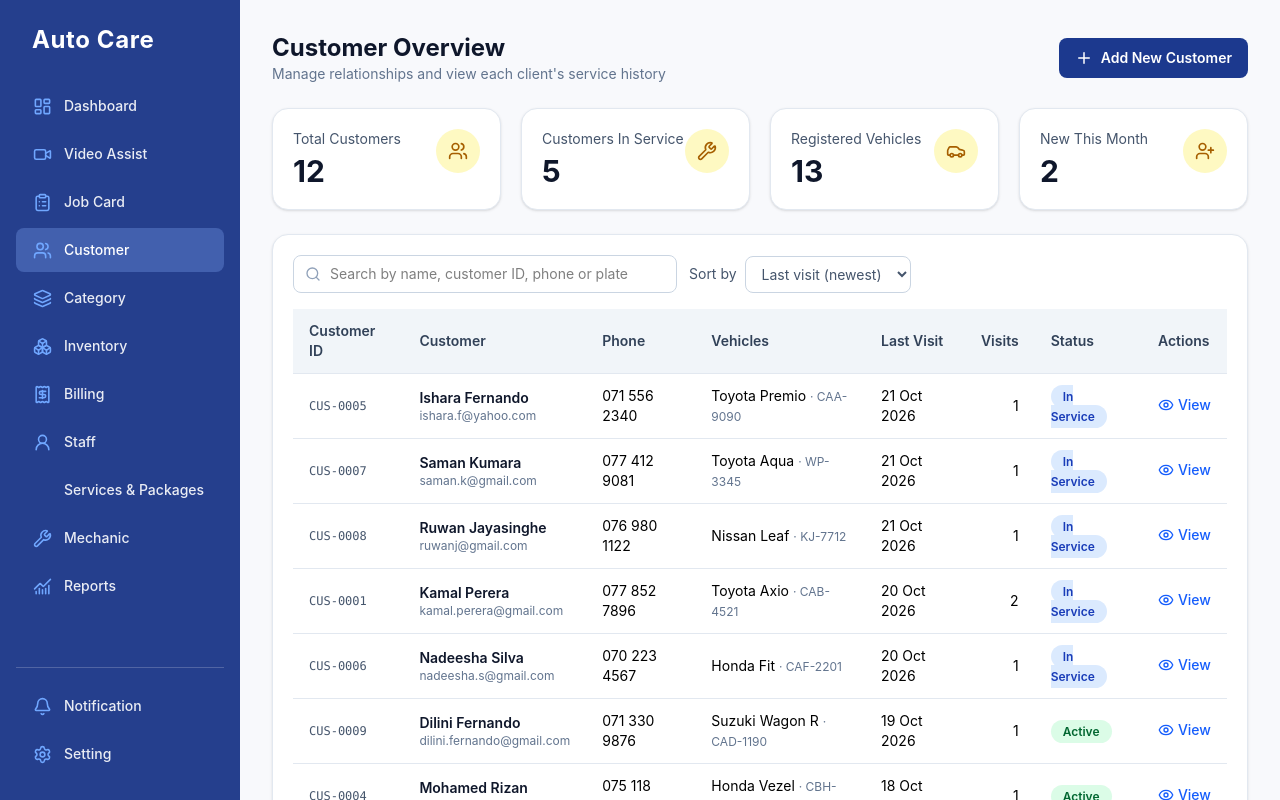
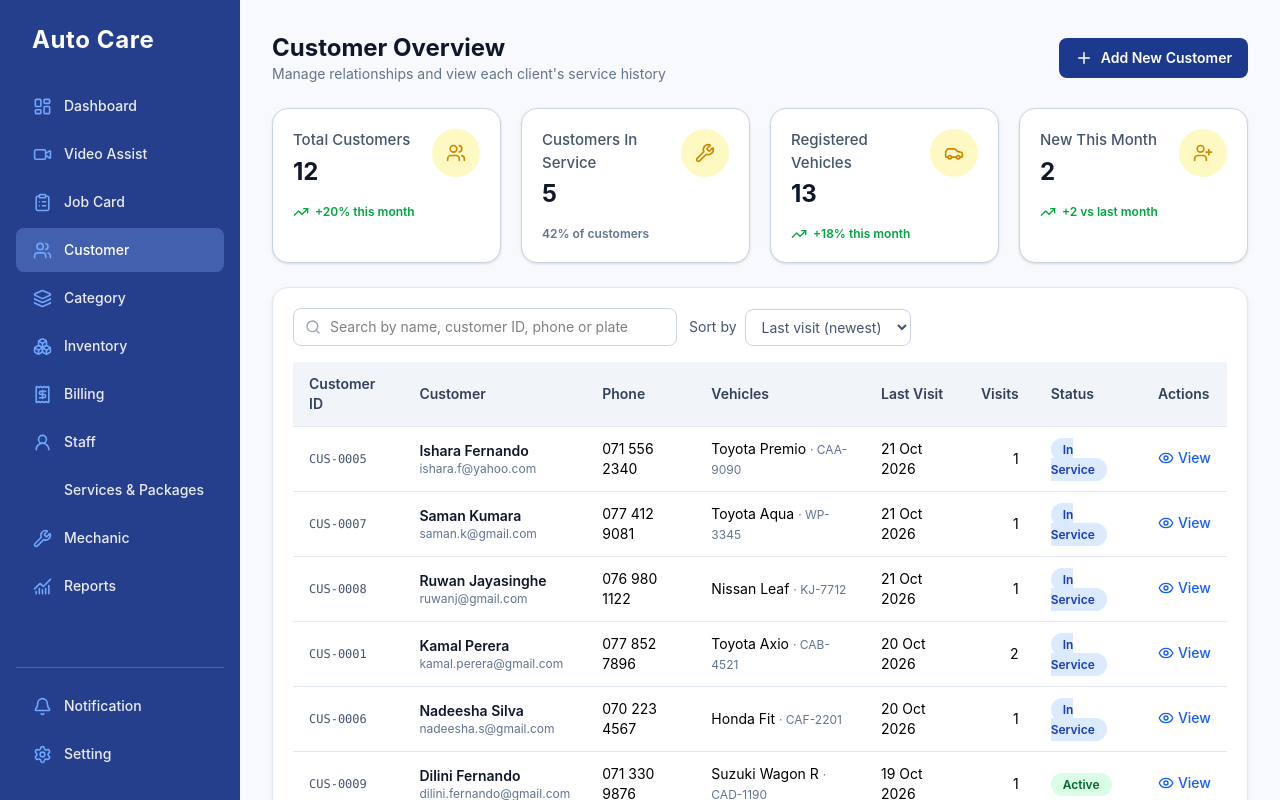
Before and after one commit to ChirathVidumina/AutoCare-Inventory-Mini, a React (Vite) app in the folder frontend/: page /customers in a window 1280 px wide. Shown: the top 800 px of the page. Built offline with nearby package versions, Linux system fonts and the light colour scheme.

Commit message:
style(customers): match figma summary cards with calculated trends

```diff
--- a/frontend/src/modules/M2_Operations/pages/CustomersPage.tsx
+++ b/frontend/src/modules/M2_Operations/pages/CustomersPage.tsx
@@ -1,6 +1,8 @@
 import { useState, type ReactNode } from "react";
 import { Link } from "react-router-dom";
-import { Car, ChevronLeft, ChevronRight, Eye, Plus, Search, UserPlus, Users, Wrench } from "lucide-react";
+import {
+  Car, ChevronLeft, ChevronRight, Eye, Plus, Search, TrendingDown, TrendingUp, UserPlus, Users, Wrench,
+} from "lucide-react";
 import {
   customers,
   formatDate,
@@ -21,16 +23,29 @@ const statusStyles: Record<CustomerStatus, string> = {
   Inactive: "bg-slate-200 text-slate-600",
 };
 
-function SummaryCard({ label, value, icon }: { label: string; value: number; icon: ReactNode }) {
+type Trend = { text: string; direction: "up" | "down" | "none" };
+
+function SummaryCard({ label, value, icon, trend }: { label: string; value: number; icon: ReactNode; trend: Trend }) {
   return (
-    <div className="flex items-start justify-between rounded-2xl border border-slate-200 bg-white p-5 shadow-sm">
-      <div>
-        <p className="text-sm text-slate-600">{label}</p>
-        <p className="mt-1 text-3xl font-bold text-slate-900">{value}</p>
+    <div className="rounded-2xl border border-slate-300 bg-white p-5 shadow-sm">
+      <div className="flex items-start justify-between gap-3">
+        <div>
+          <p className="text-[15px] font-medium text-slate-600">{label}</p>
+          <p className="mt-1 text-2xl font-bold text-slate-900">{value}</p>
+        </div>
+        <span className="flex h-12 w-12 shrink-0 items-center justify-center rounded-full bg-yellow-100 text-yellow-600">
+          {icon}
+        </span>
       </div>
-      <span className="flex h-11 w-11 items-center justify-center rounded-full bg-yellow-100 text-yellow-700">
-        {icon}
-      </span>
+      <p
+        className={`mt-4 flex items-center gap-1.5 text-xs font-semibold ${
+          trend.direction === "up" ? "text-green-600" : trend.direction === "down" ? "text-red-600" : "text-slate-500"
+        }`}
+      >
+        {trend.direction === "up" && <TrendingUp size={16} />}
+        {trend.direction === "down" && <TrendingDown size={16} />}
+        {trend.text}
+      </p>
     </div>
   );
 }
@@ -50,6 +65,32 @@ export default function CustomersPage() {
   const thisMonth = new Date().toLocaleDateString("en-CA").slice(0, 7); // "2026-10"
   const inService = rows.filter((r) => r.status === "In Service").length;
   const newThisMonth = customers.filter((c) => c.joinedAt.startsWith(thisMonth)).length;
+
+  // trends: compare this month with what we had before it
+  const lastMonthDate = new Date();
+  lastMonthDate.setDate(1);
+  lastMonthDate.setMonth(lastMonthDate.getMonth() - 1);
+  const lastMonth = lastMonthDate.toLocaleDateString("en-CA").slice(0, 7); // "2026-09"
+  const newLastMonth = customers.filter((c) => c.joinedAt.startsWith(lastMonth)).length;
+
+  const percent = (part: number, whole: number) => (whole > 0 ? Math.round((part / whole) * 100) : 0);
+  const newCustomerIds = new Set(customers.filter((c) => c.joinedAt.startsWith(thisMonth)).map((c) => c.id));
+  const newVehicles = vehicles.filter((v) => newCustomerIds.has(v.customerId)).length;
+  const monthDiff = newThisMonth - newLastMonth;
+
+  const customerTrend: Trend = {
+    text: `+${percent(newThisMonth, customers.length - newThisMonth)}% this month`,
+    direction: newThisMonth > 0 ? "up" : "none",
+  };
+  const serviceTrend: Trend = { text: `${percent(inService, customers.length)}% of customers`, direction: "none" };
+  const vehicleTrend: Trend = {
+    text: `+${percent(newVehicles, vehicles.length - newVehicles)}% this month`,
+    direction: newVehicles > 0 ? "up" : "none",
+  };
+  const newTrend: Trend = {
+    text: `${monthDiff >= 0 ? "+" : ""}${monthDiff} vs last month`,
+    direction: monthDiff > 0 ? "up" : monthDiff < 0 ? "down" : "none",
+  };
 
   // search by name, customer ID, phone or plate number
   const query = search.trim().toLowerCase();
@@ -91,10 +132,10 @@ export default function CustomersPage() {
       </div>
 
       <div className="mt-6 grid grid-cols-1 gap-5 sm:grid-cols-2 xl:grid-cols-4">
-        <SummaryCard label="Total Customers" value={customers.length} icon={<Users size={20} />} />
-        <SummaryCard label="Customers In Service" value={inService} icon={<Wrench size={20} />} />
-        <SummaryCard label="Registered Vehicles" value={vehicles.length} icon={<Car size={20} />} />
-        <SummaryCard label="New This Month" value={newThisMonth} icon={<UserPlus size={20} />} />
+        <SummaryCard label="Total Customers" value={customers.length} icon={<Users size={20} />} trend={customerTrend} />
+        <SummaryCard label="Customers In Service" value={inService} icon={<Wrench size={20} />} trend={serviceTrend} />
+        <SummaryCard label="Registered Vehicles" value={vehicles.length} icon={<Car size={20} />} trend={vehicleTrend} />
+        <SummaryCard label="New This Month" value={newThisMonth} icon={<UserPlus size={20} />} trend={newTrend} />
       </div>
 
       <section className="mt-6 rounded-2xl border border-slate-200 bg-white p-5 shadow-sm">
```
